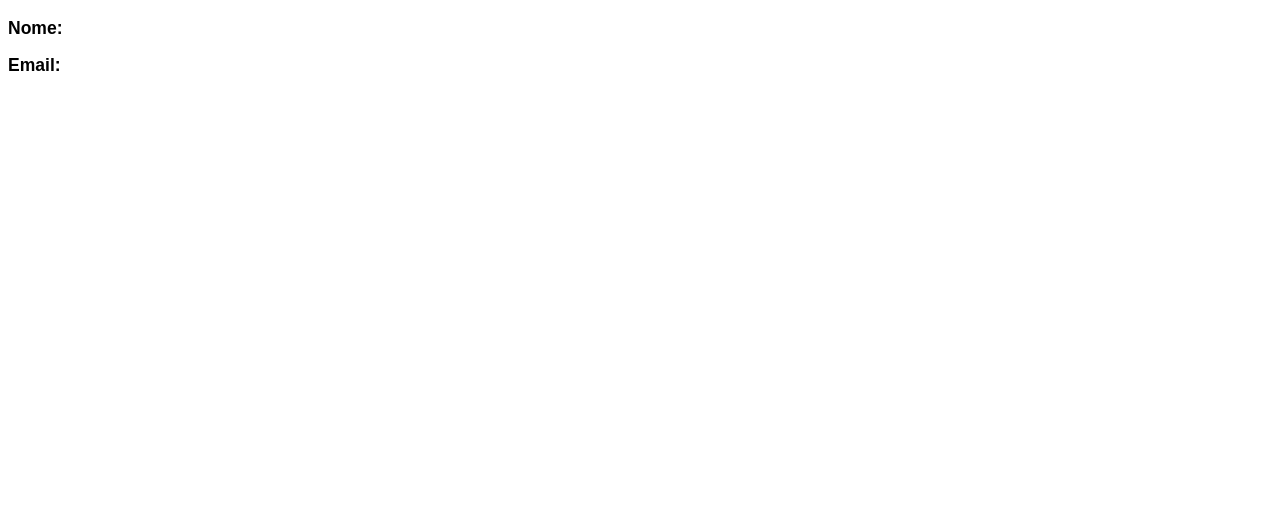
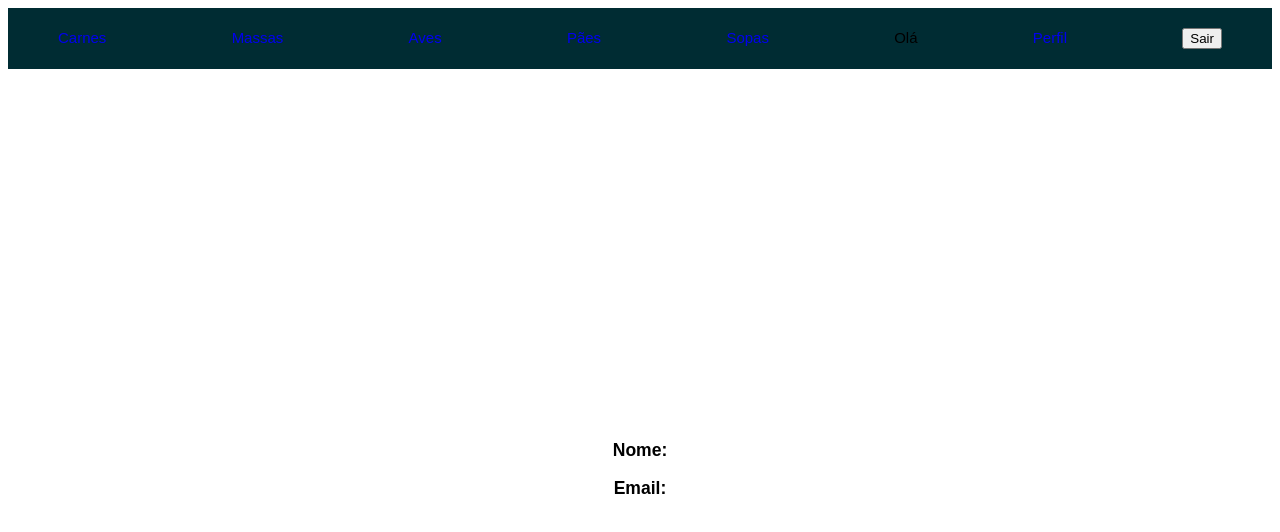
Before and after one commit to Bissixp/pasta-so-tasty, a React (Create React App) app in the folder app/front-end/: page /perfil in a window 1280 px wide. Shown: the top 532 px of the page. Built offline with nearby package versions, Linux system fonts and the light colour scheme; no server answers; sample sign-in values are in the browser's storage.

Commit message:
feat: added menu page and css to perfil page.

```diff
--- a/app/front-end/src/App.tsx
+++ b/app/front-end/src/App.tsx
@@ -1,8 +1,6 @@
 import PastaSoTastyProvider from './context/provider';
 import RoutesPastaSoTasty from './helpers/routes';
 import './styles/app.css';
-
-
 
 function App() {
   return (
--- a/app/front-end/src/components/header.tsx
+++ b/app/front-end/src/components/header.tsx
@@ -1,6 +1,7 @@
 import React, { ReactNode } from 'react';
 import { Link } from 'react-router-dom';
 import BtnLogoff from './btnLogoff';
+import Menu from './menu';
 import '../styles/components/header.css';
 
 type HeaderProps = {
@@ -18,6 +19,7 @@ const Header = ({ isUserLoggedIn, username }: HeaderProps) => {
   return (
     <>
       <header className="common-header">
+        <Menu>
           {isUserLoggedIn ? (
             <>
               <span>Olá {upperCaseName}</span>
@@ -30,6 +32,7 @@ const Header = ({ isUserLoggedIn, username }: HeaderProps) => {
               <Link to="/registration" className="header-link">Cadastro</Link>
             </>
           )}
+        </Menu>
       </header>
     </>
   );
--- /dev/null
+++ b/app/front-end/src/components/menu.tsx
@@ -0,0 +1,21 @@
+import React, { ReactNode } from 'react';
+import { Link } from 'react-router-dom';
+
+type HeaderProps = {
+  children: ReactNode;
+};
+
+const Menu = ({ children }: HeaderProps) => {
+  return (
+    <>
+      <Link to="/carnes" className="header-link">Carnes</Link>
+      <Link to="/massas" className="header-link">Massas</Link>
+      <Link to="/aves" className="header-link">Aves</Link>
+      <Link to="/pães" className="header-link">Pães</Link>
+      <Link to="/sopas" className="header-link">Sopas</Link>
+      {children}
+    </>
+  );
+};
+
+export default Menu;
--- a/app/front-end/src/pages/perfil.tsx
+++ b/app/front-end/src/pages/perfil.tsx
@@ -1,6 +1,8 @@
 import { useEffect, useState } from "react";
 import { useNavigate } from 'react-router-dom';
 import { requestData } from '../services/requests';
+import Header from "../components/header";
+import '../styles/pages/perfil.css';
 
 const Perfil = () => {
   const [user, setUser] = useState<string>('');
@@ -30,8 +32,14 @@ const Perfil = () => {
 
   return (
     <>
-      <h3>Nome: {user}</h3>
-      <h3>Email: {emailUser}</h3>
+      <Header isUserLoggedIn={true} username={user}>
+      </Header>
+      <div className="user-perfil">
+        <div className="user-perfil-content">
+          <h3>Nome: {user}</h3>
+          <h3>Email: {emailUser}</h3>
+        </div>
+      </div>
     </>
   );
 };
--- /dev/null
+++ b/app/front-end/src/styles/pages/perfil.css
@@ -0,0 +1,10 @@
+.user-perfil {
+  display: flex;
+  justify-content: center;
+  align-items: center;
+  height: 100vh;
+}
+
+.user-perfil-content {
+  text-align: center;
+}
```
Lines whose indentation alone changed are shown as unchanged.
